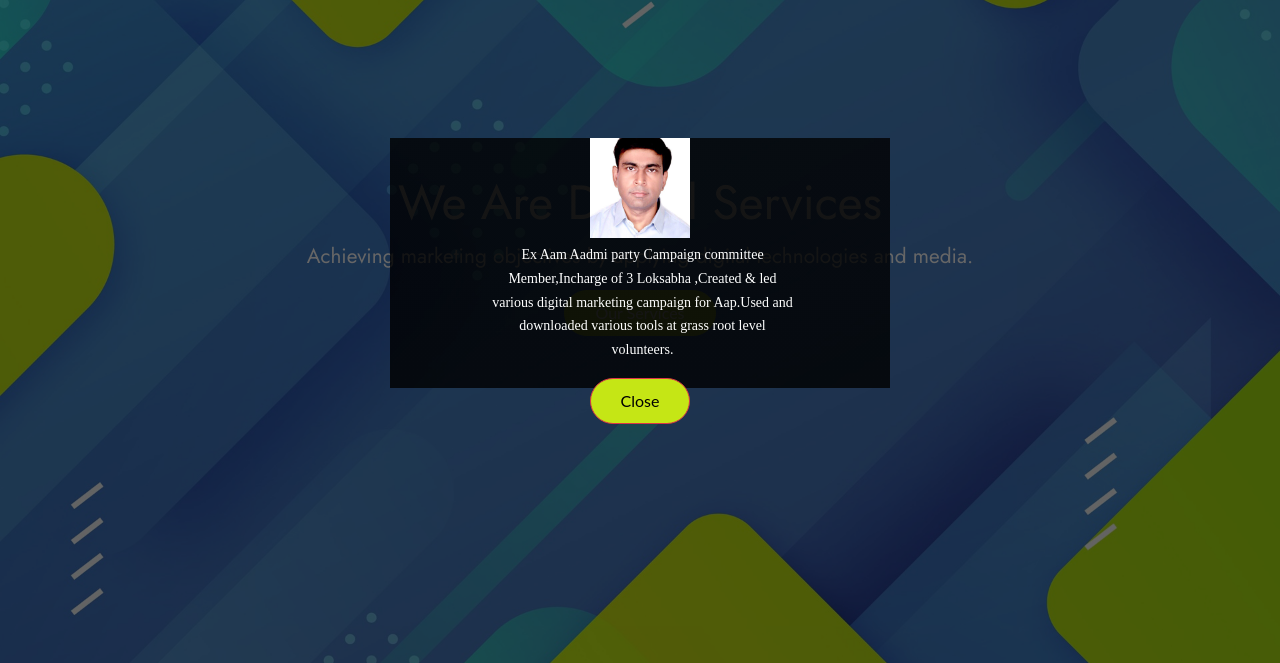
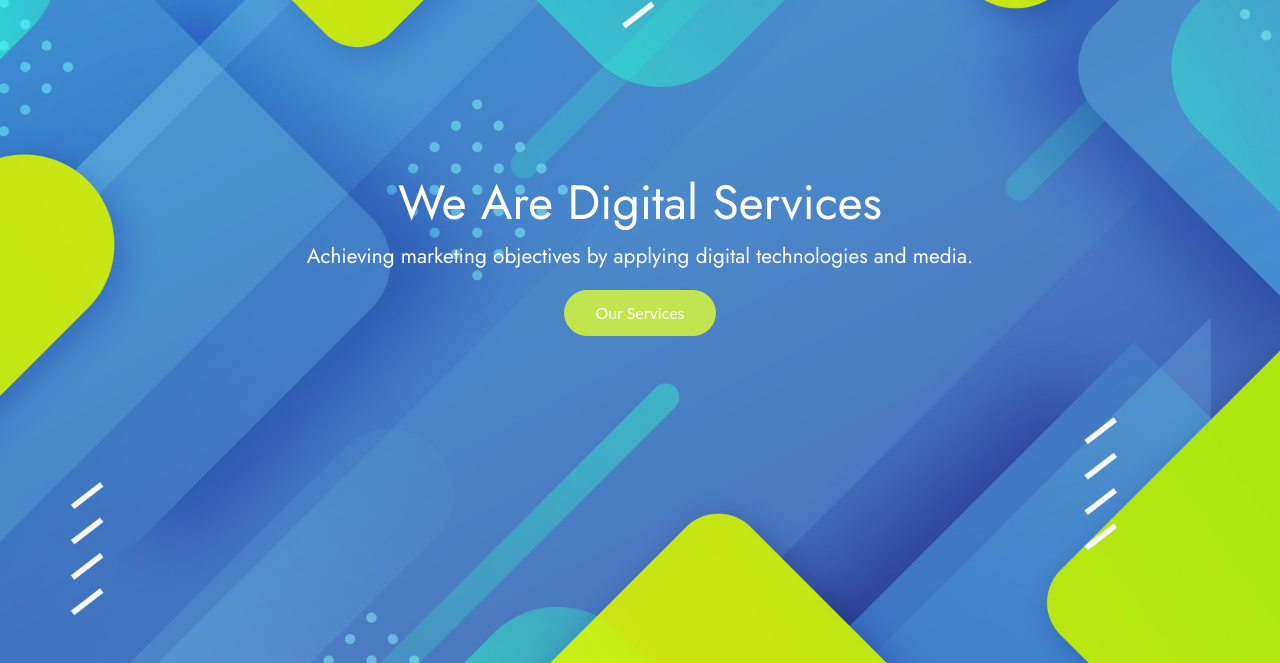
Before and after one commit to prachiSinha7/Responsive_final, a plain HTML site: page index.html in a window 1280 px wide. Shown: the part 137-800 px from the top of the page. Drawn offline with Linux system fonts and the light colour scheme; files whose address does not match are found by name.

Commit message:
Update index.html

```diff
--- a/index.html
+++ b/index.html
@@ -65,16 +65,6 @@
   </head>
 
   <body data-spy="scroll" data-target=".site-navbar-target" data-offset="300">
-
-     <div id="popUpmain" style="display: none;">
-        <div id="popup">
-            <img src="images/ajay.jpeg" alt="" height="100px" width="100px">
-            <p id="paragraph">Ex Aam Aadmi party Campaign committee Member,Incharge of 3 Loksabha ,Created & led various digital marketing campaign for Aap.Used and downloaded  various tools at grass root level volunteers.
-            </p>
-            <a class="btn btn-danger" id="none" href="#" style="color:white; background-color: #c5e615;color: black;">Close</a>
-
-        </div>
-    </div>
 
   <div class="site-wrap">
 
```
